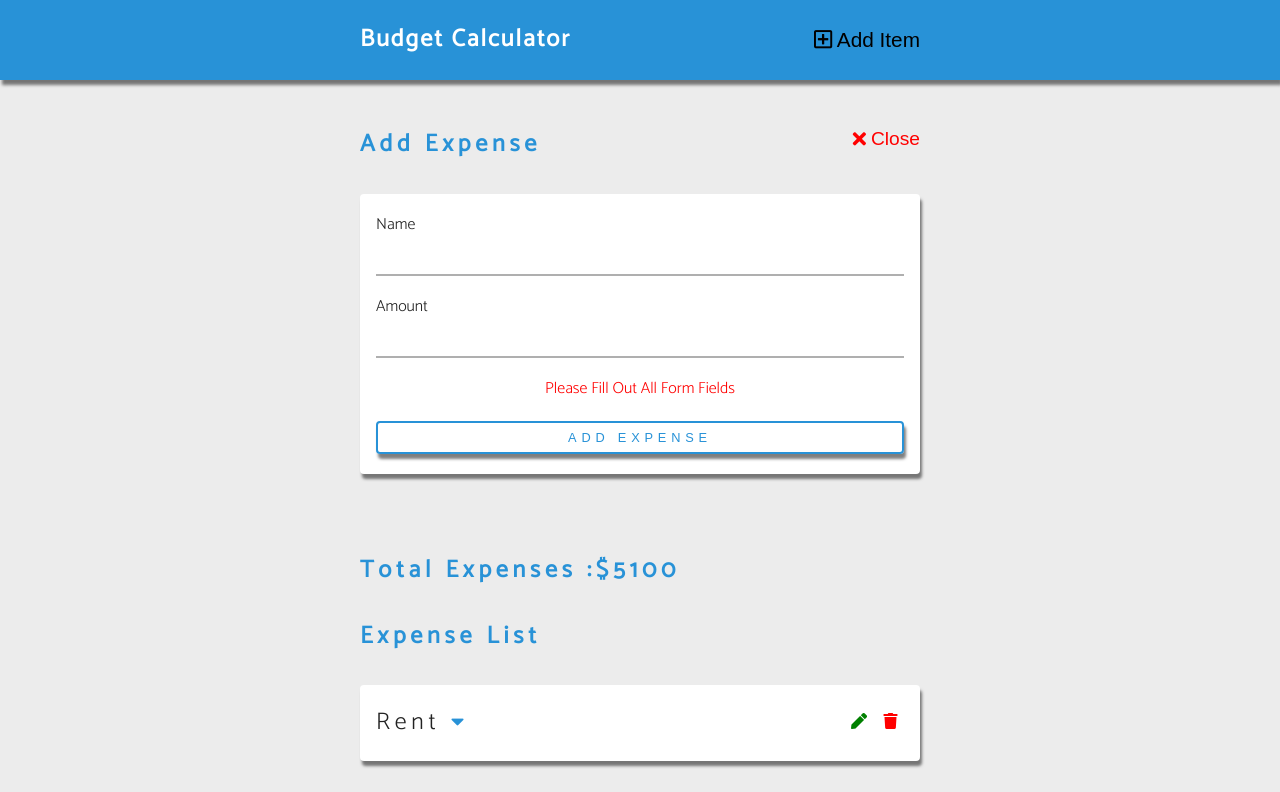
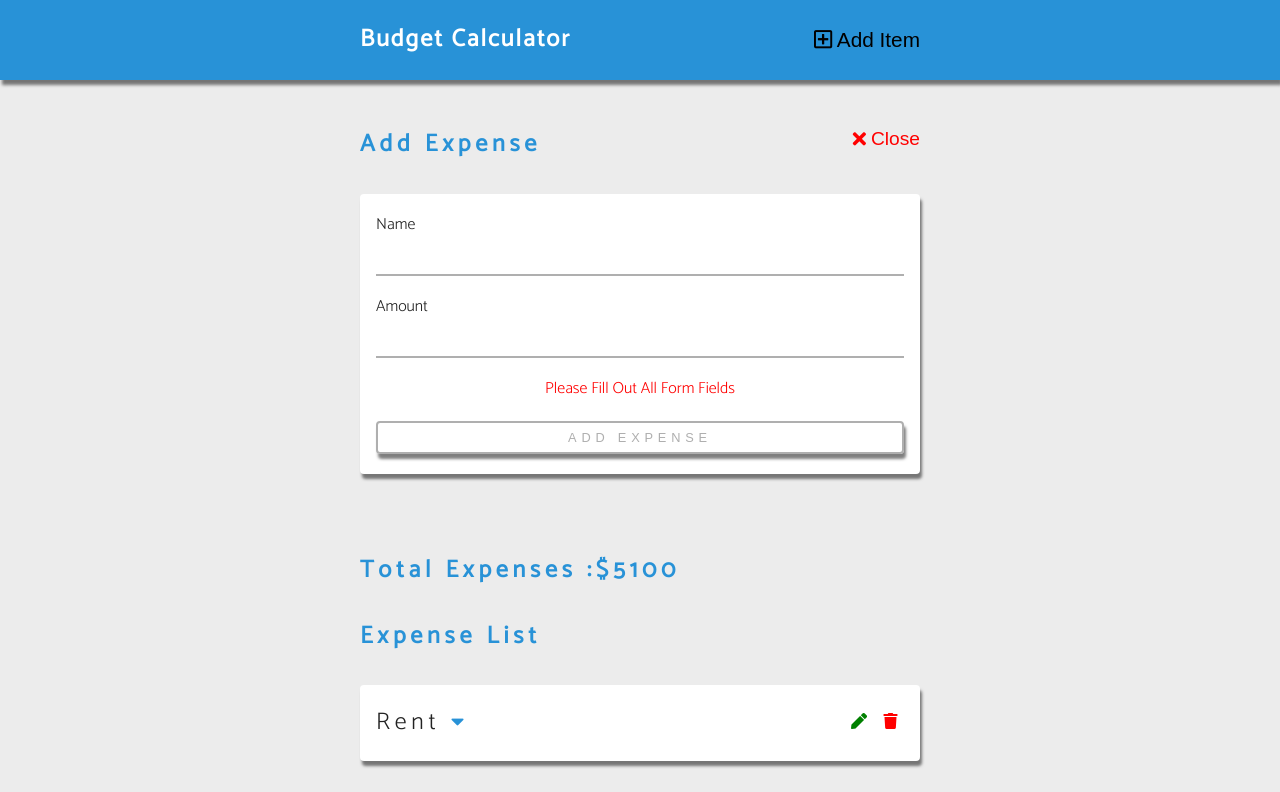
Before and after one commit to BeataJ/budget-calculator-svelte, a Svelte app: page / in a window 1280 px wide. Shown: the top 792 px of the page. Built offline with nearby package versions, Linux system fonts and the light colour scheme.

Commit message:
add isEmpty to add expense btn logic

```diff
--- a/src/ExpenseForm.svelte
+++ b/src/ExpenseForm.svelte
@@ -20,7 +20,13 @@
     {#if isEmpty}
       <p class="form-empty">please fill out all form fields</p>
     {/if}
-    <button type="submit" class="btn btn-block"> add expense </button>
+    <button
+      type="submit"
+      class="btn btn-block"
+      class:disabled={isEmpty}
+      disabled={isEmpty}>
+      add expense
+    </button>
     <button type="button" class="close-btn">
       <i class="fas fa-times" /> close
     </button>
```
